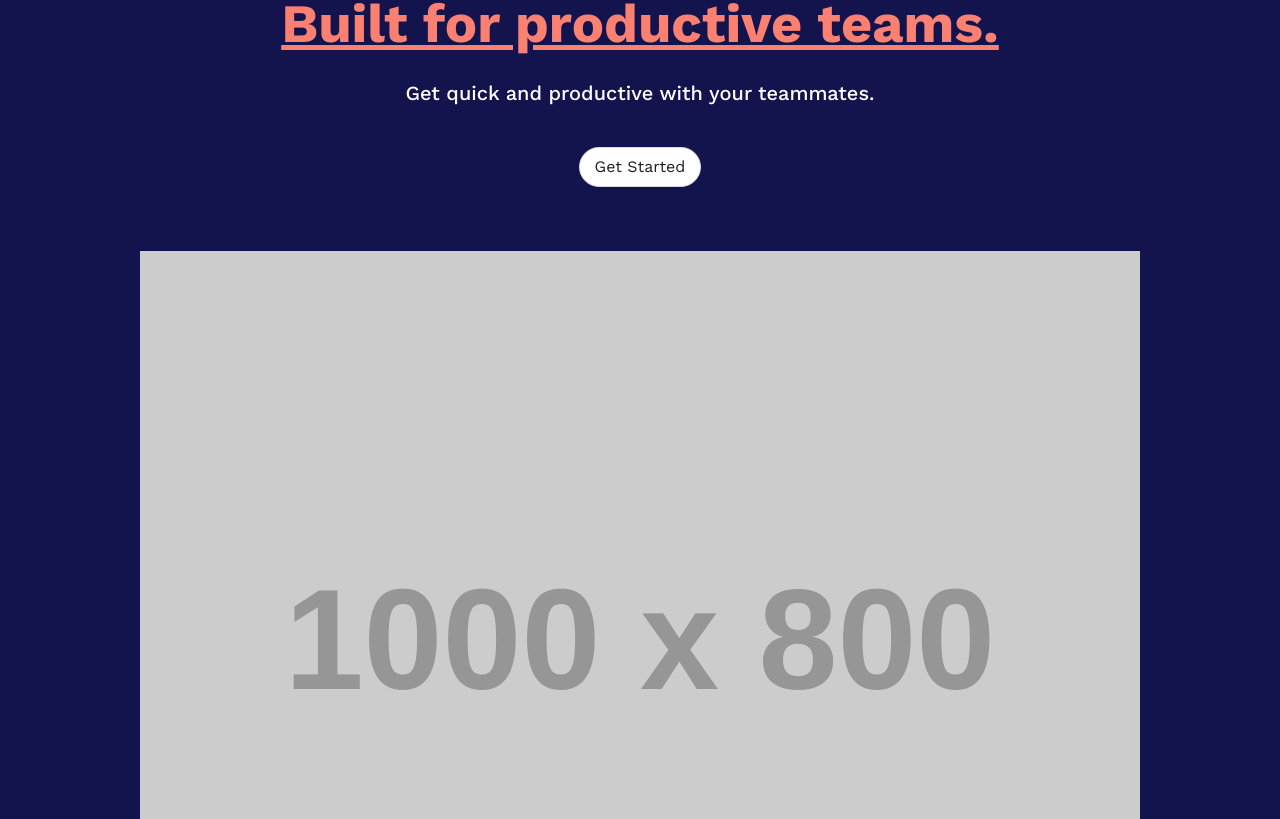
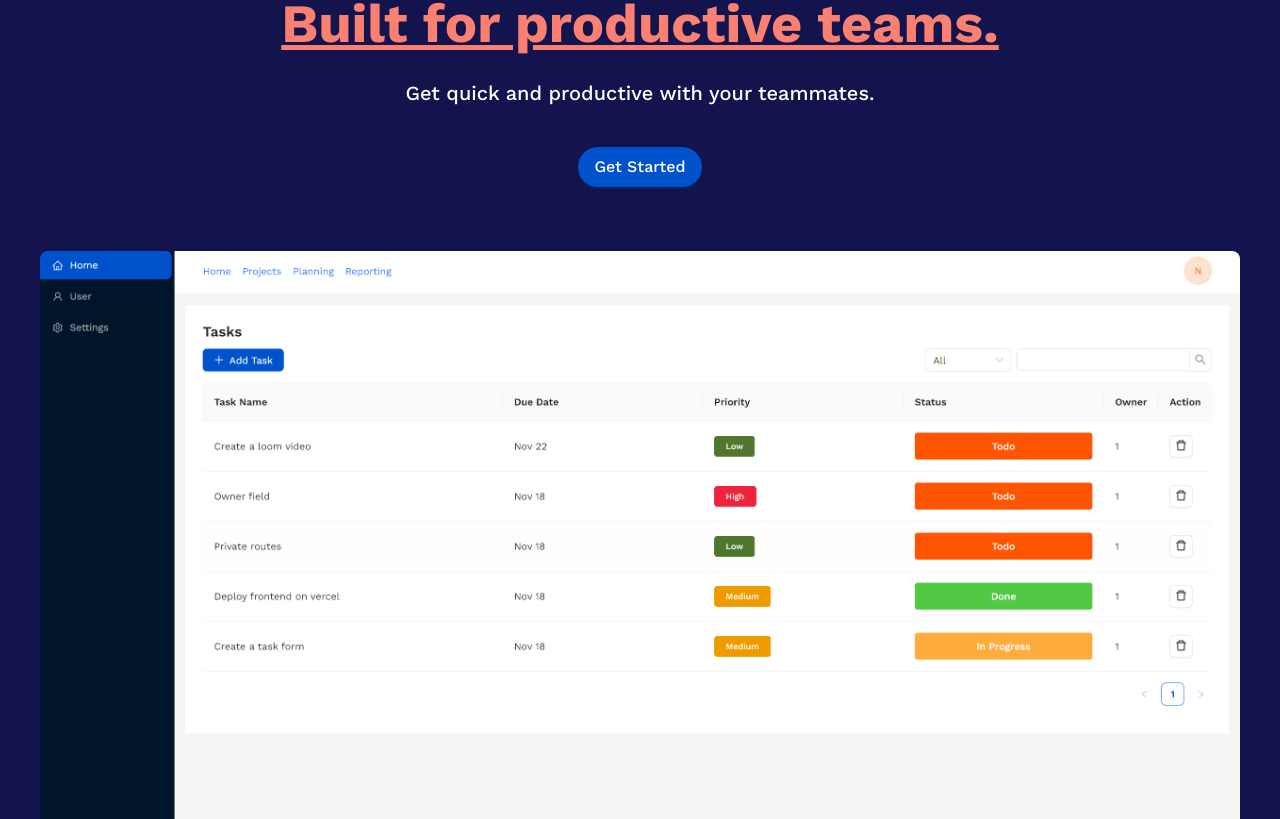
Before and after one commit to htcni/tassk, a React (Vite) app: page / in a window 1280 px wide. Shown: the part 261-1080 px from the top of the page. Built offline with nearby package versions, Linux system fonts and the light colour scheme.

Commit message:
add: landing image

```diff
--- a/src/components/Banner.jsx
+++ b/src/components/Banner.jsx
@@ -43,13 +43,28 @@ const Banner = () => {
           Get quick and productive with your teammates.
         </h2>
         <Link to={'/signup'}>
-          <Button shape='round' size='large' style={{ marginTop: '2rem' }}>
+          <Button
+            shape='round'
+            size='large'
+            type='primary'
+            style={{
+              marginTop: '2rem',
+              fontWeight: '500',
+            }}
+          >
             Get Started
           </Button>
         </Link>
 
         <Flex justify='center' style={{ marginTop: '4rem' }}>
-          <img src='https://placehold.co/1000x800' />
+          <img
+            src='/landing.png'
+            width={1200}
+            style={{
+              borderRadius: '8px',
+              boxShadow: 'rgba(100, 100, 111, 0.2), 0px 7px 29px 0px',
+            }}
+          />
         </Flex>
       </Col>
     </Row>
--- a/src/pages/Home.jsx
+++ b/src/pages/Home.jsx
@@ -9,7 +9,7 @@ const headerStyle = {
   height: 64,
   paddingInline: 50,
   lineHeight: '64px',
-  backgroundColor: '#fff',
+  backgroundColor: '#090946',
 }
 
 const footerStyle = {
```
Also changed, not shown: public/landing.png (added).
